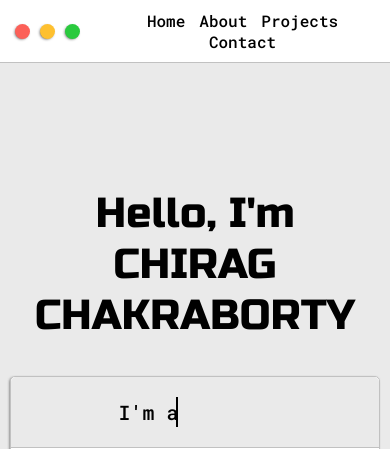
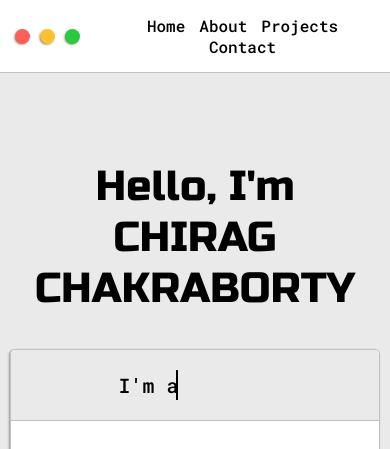
Before and after one commit to noobchirag69/Personal_Portfolio, a plain HTML site: page index.html in a window 390 px wide. Shown: the top 449 px of the page. Drawn offline with Linux system fonts and the light colour scheme.

Commit message:
Minor changes

```diff
--- a/Styles/light.css
+++ b/Styles/light.css
@@ -93,7 +93,6 @@ h6 {
 
 #navbar {
     overflow: hidden;
-    grid-area: nav-wrapper;
     display: flex;
     justify-content: space-between;
     align-items: center;
@@ -110,7 +109,7 @@ h6 {
 
 #menu {
     margin: 0;
-    padding: 10px;
+    padding: 15px;
 }
 
 #menu li {
@@ -489,14 +488,14 @@ footer span {
     }
 }
 
-@media screen and (max-width: 500px) {
+@media screen and (max-width: 600px) {
 
     h1 {
         font-size: 42px;
     }
 
     .greeting-wrapper {
-        margin-top: 15%;
+        margin-top: 5%;
     }
 
     #profile-pic {
--- a/index.html
+++ b/index.html
@@ -36,8 +36,7 @@
                 <div id="dot2" class="browser-dot"></div>
                 <div id="dot3" class="browser-dot"></div>
             </div>
-
-            <ul id="menu">
+            <ul class="menu" id="menu">
                 <li><a href="#Home">Home</a></li>
                 <li><a href="#About">About</a></li>
                 <li><a href="#Projects">Projects</a></li>
--- a/script.js
+++ b/script.js
@@ -11,7 +11,6 @@ function myFunction() {
         navbar.classList.remove("sticky");
     }
 }
-
 
 // Theme Change
 let theme = localStorage.getItem('theme')
```
